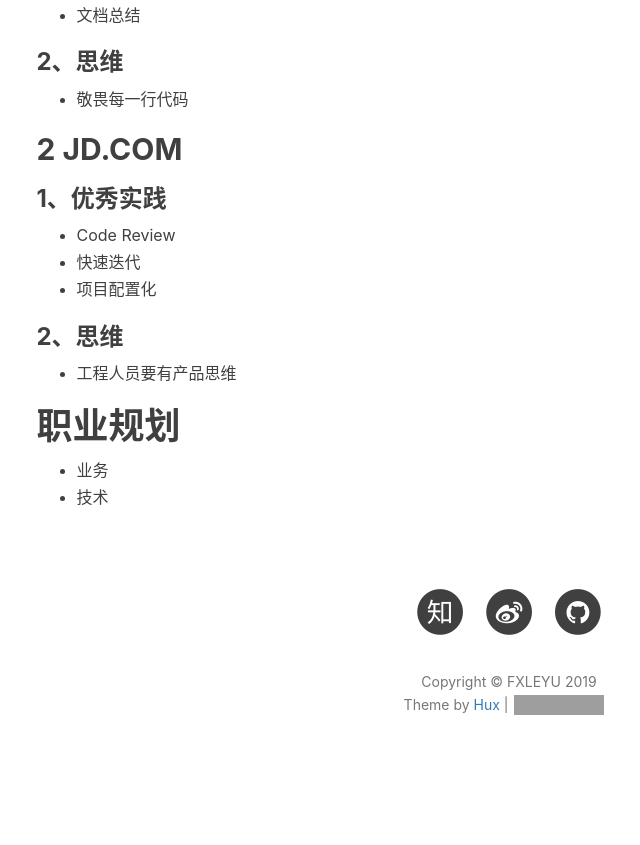
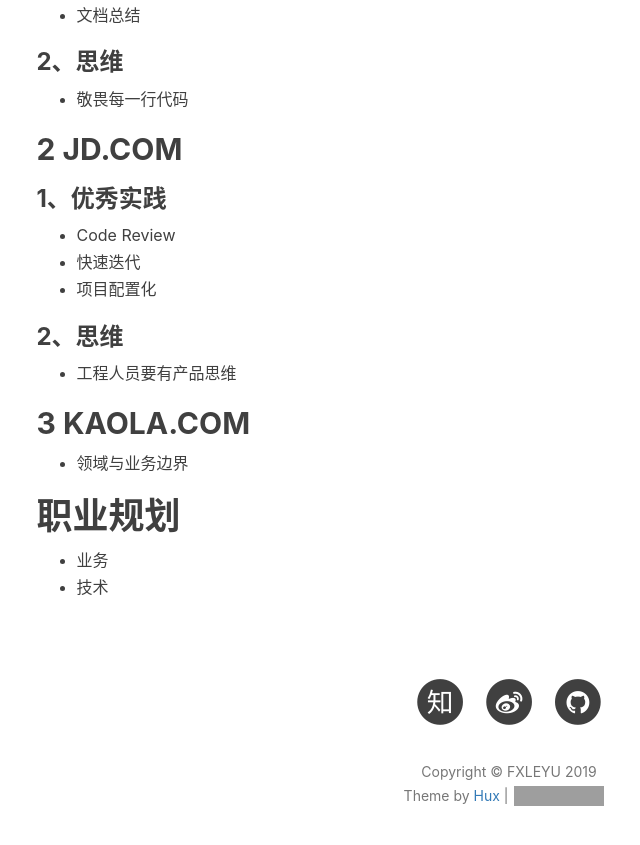
Before and after one commit to fxleyu/fxleyu.github.io, a Jekyll site: the page built from about.md, in a window 1280 px wide and 900 px high, scrolled down 3080 px. Shown: the top 845 px of the window, without its empty margins (131-771 px from the left). Built offline with Jekyll 4.4.1, drawn with Linux system fonts in a browser that asks for light colours; nearby versions of some CDN libraries; comment, search, counter and statistics services are not loaded; before the commit the page ends 3889 px from its top, so only the background shows below that; grey boxes are pictures that could not be loaded.

Commit message:
UPDATE 更新经验

```diff
--- a/about.md
+++ b/about.md
@@ -101,6 +101,9 @@
 ### 2、思维
 - 工程人员要有产品思维
 
+## 3 KAOLA.COM
+- 领域与业务边界
+
 # 职业规划
 - 业务
 - 技术
```
